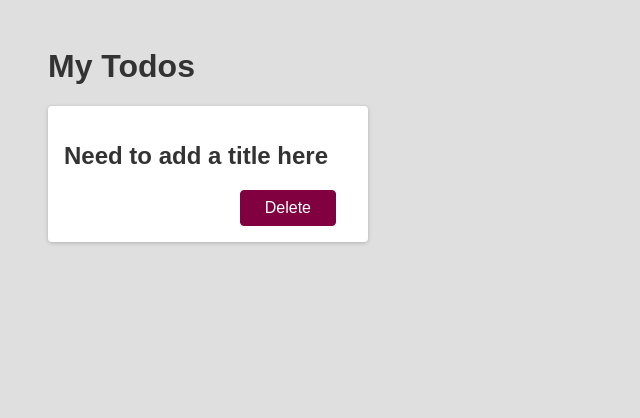
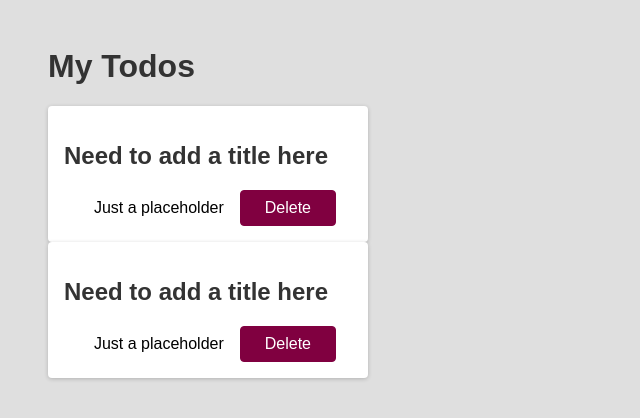
Before and after one commit to yq-gong/react-learning, a React (Create React App) app: page / in a window 1280 px wide. Shown: the top 418 px of the page, without its empty margins (0-640 px from the left). Built offline with nearby package versions, Linux system fonts and the light colour scheme.

Commit message:
add multiple todo items

```diff
--- a/src/App.js
+++ b/src/App.js
@@ -24,6 +24,7 @@ function App() {
     <div>
       <h1>My Todos</h1>
       <Todo />
+      <Todo />
     </div>
   );
 }
--- a/src/components/Todo.js
+++ b/src/components/Todo.js
@@ -4,6 +4,7 @@ export default function Todo() {
     <div className="card">
       <h2>Need to add a title here</h2>
       <div className="actions">
+          <span>Just a placeholder</span>
         <button className="btn">Delete</button>
       </div>
     </div>
```
